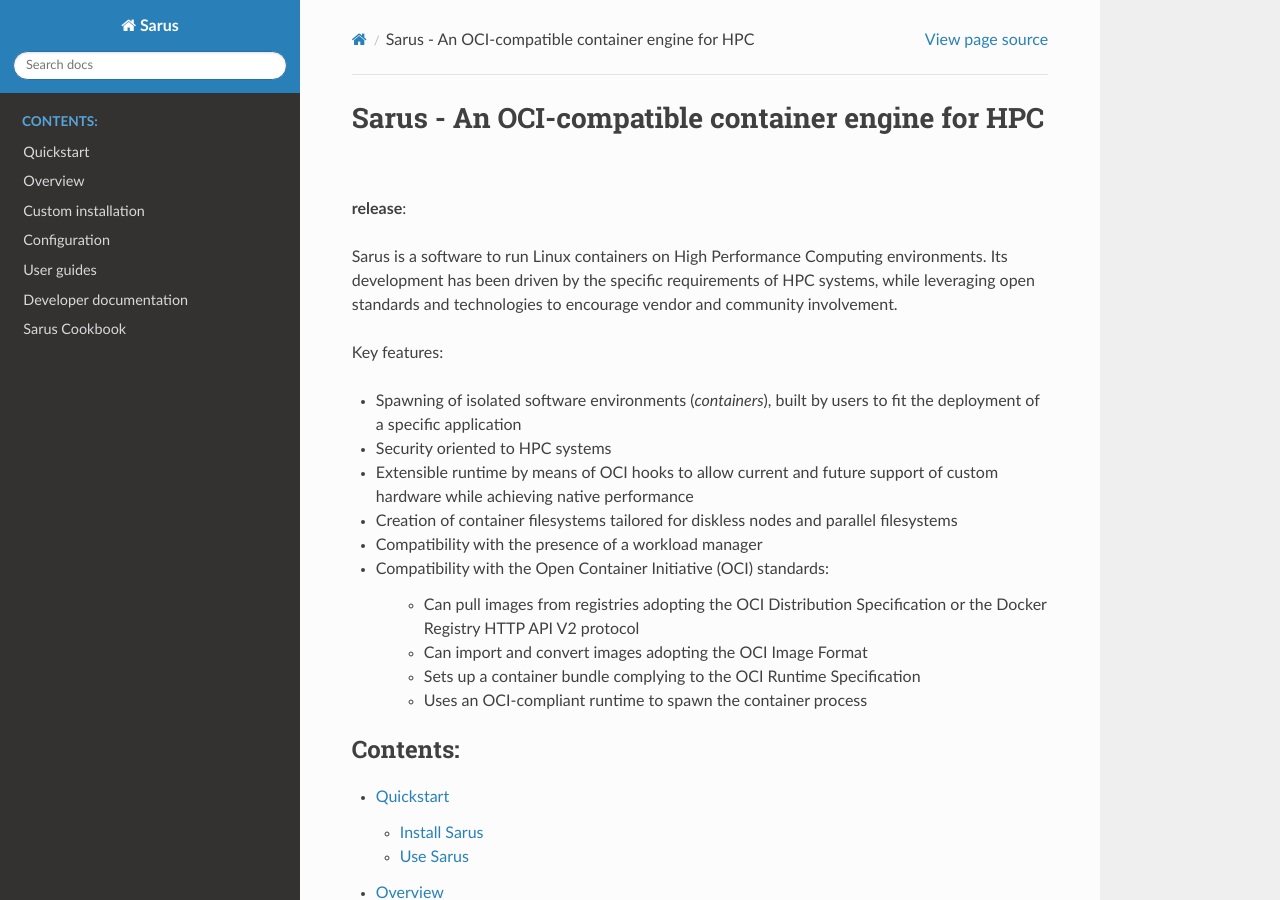
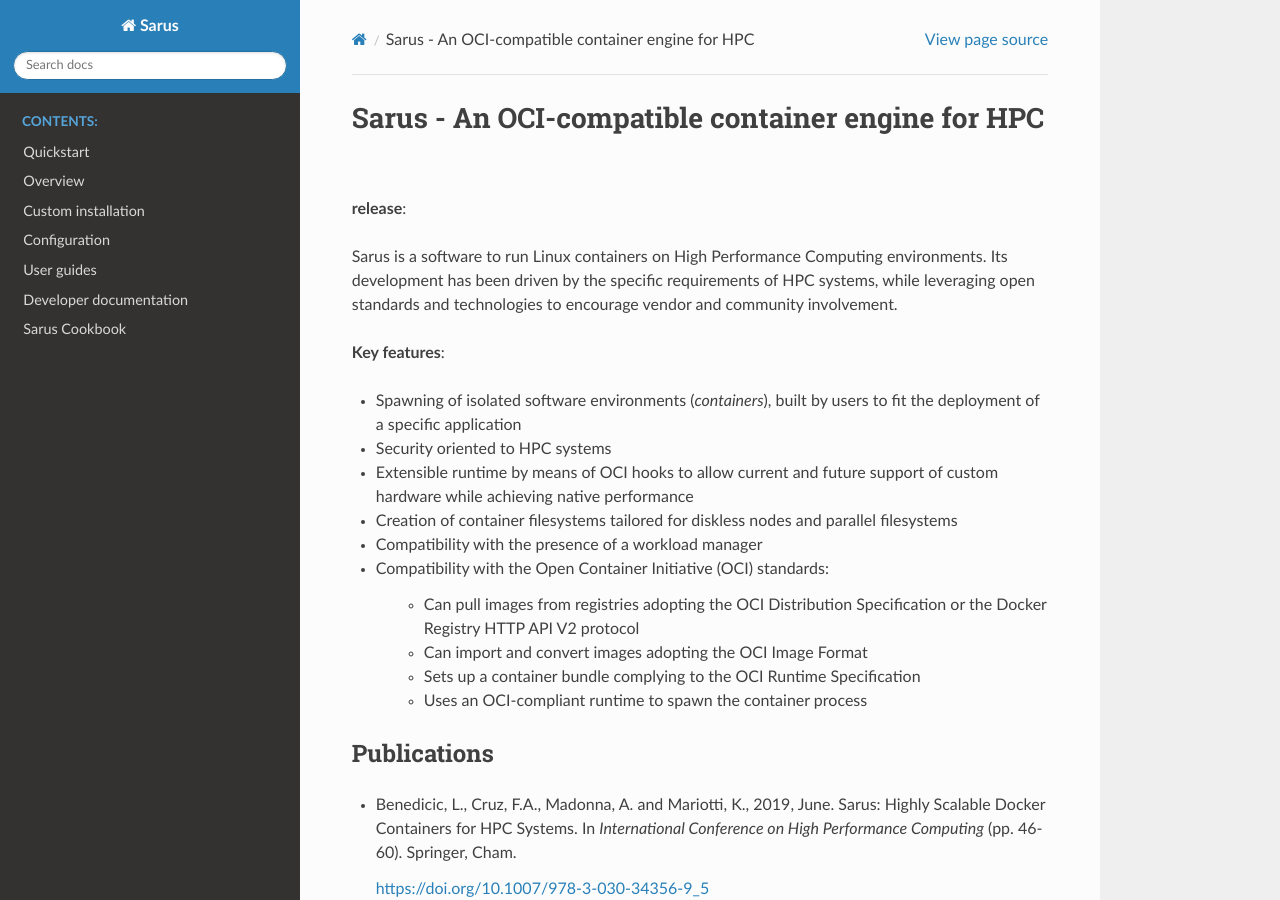
Before and after one commit to eth-cscs/sarus, a Sphinx documentation site: the page built from doc/index.rst, in a window 1280 px wide and 900 px high. Built offline with Sphinx 7.4.7 and the Read the Docs theme 2.0.0, drawn with Linux system fonts in a browser that asks for light colours.

Commit message:
Added Publications section to README and doc general index

```diff
--- a/doc/index.rst
+++ b/doc/index.rst
@@ -9,7 +9,7 @@
 HPC systems, while leveraging open standards and technologies to encourage
 vendor and community involvement.
 
-Key features:
+**Key features**:
 
 * Spawning of isolated software environments (*containers*), built by users to
   fit the deployment of a specific application
@@ -26,6 +26,14 @@
     - Can import and convert images adopting the OCI Image Format
     - Sets up a container bundle complying to the OCI Runtime Specification
     - Uses an OCI-compliant runtime to spawn the container process
+
+
+Publications
+============
+
+* Benedicic, L., Cruz, F.A., Madonna, A. and Mariotti, K., 2019, June. Sarus: Highly Scalable Docker Containers for HPC Systems. In *International Conference on High Performance Computing* (pp. 46-60). Springer, Cham.
+
+  https://doi.org/10.1007/978-3-030-34356-9_5
 
 
 .. toctree::
```
Also changed, not shown: README.md (+9 -2 lines).
